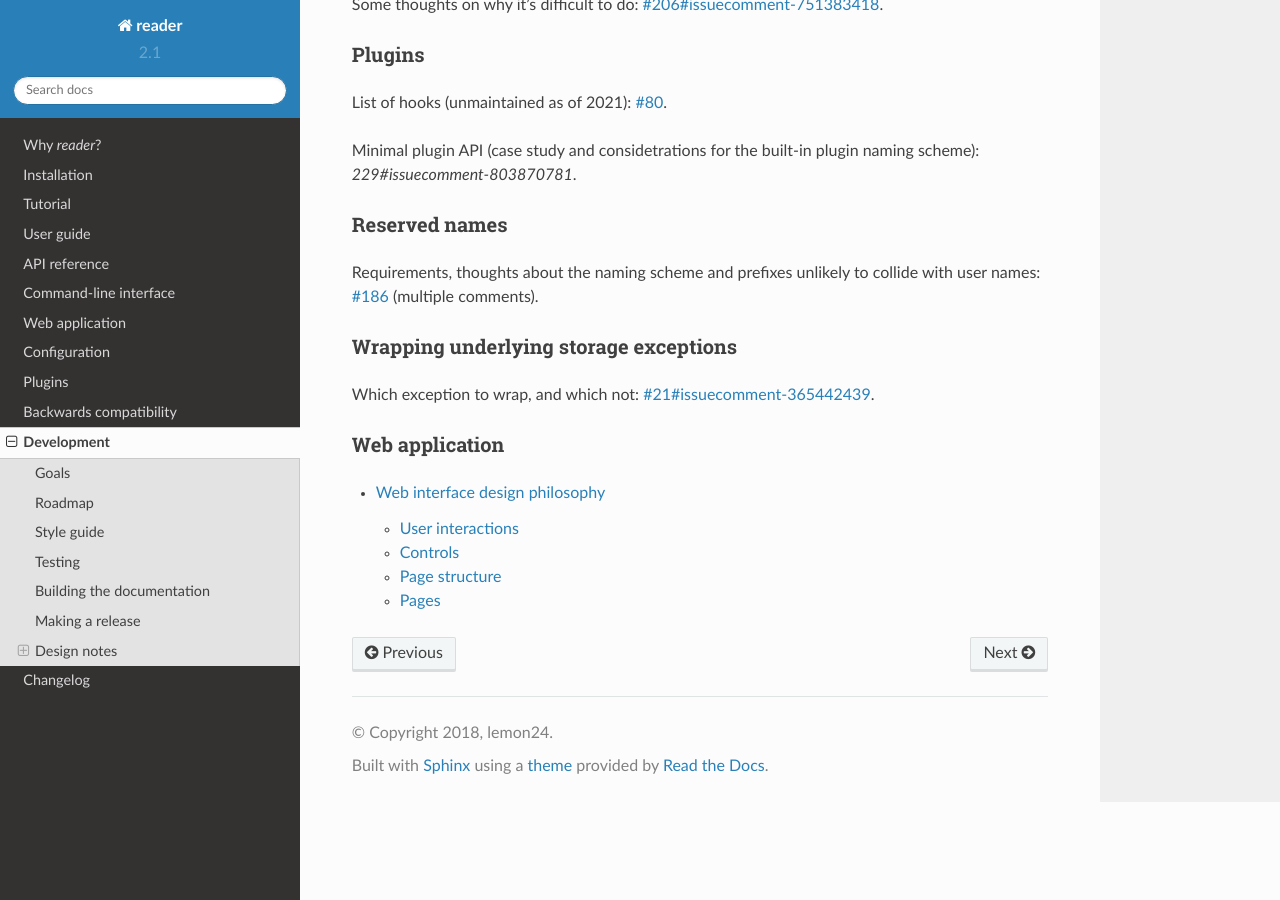
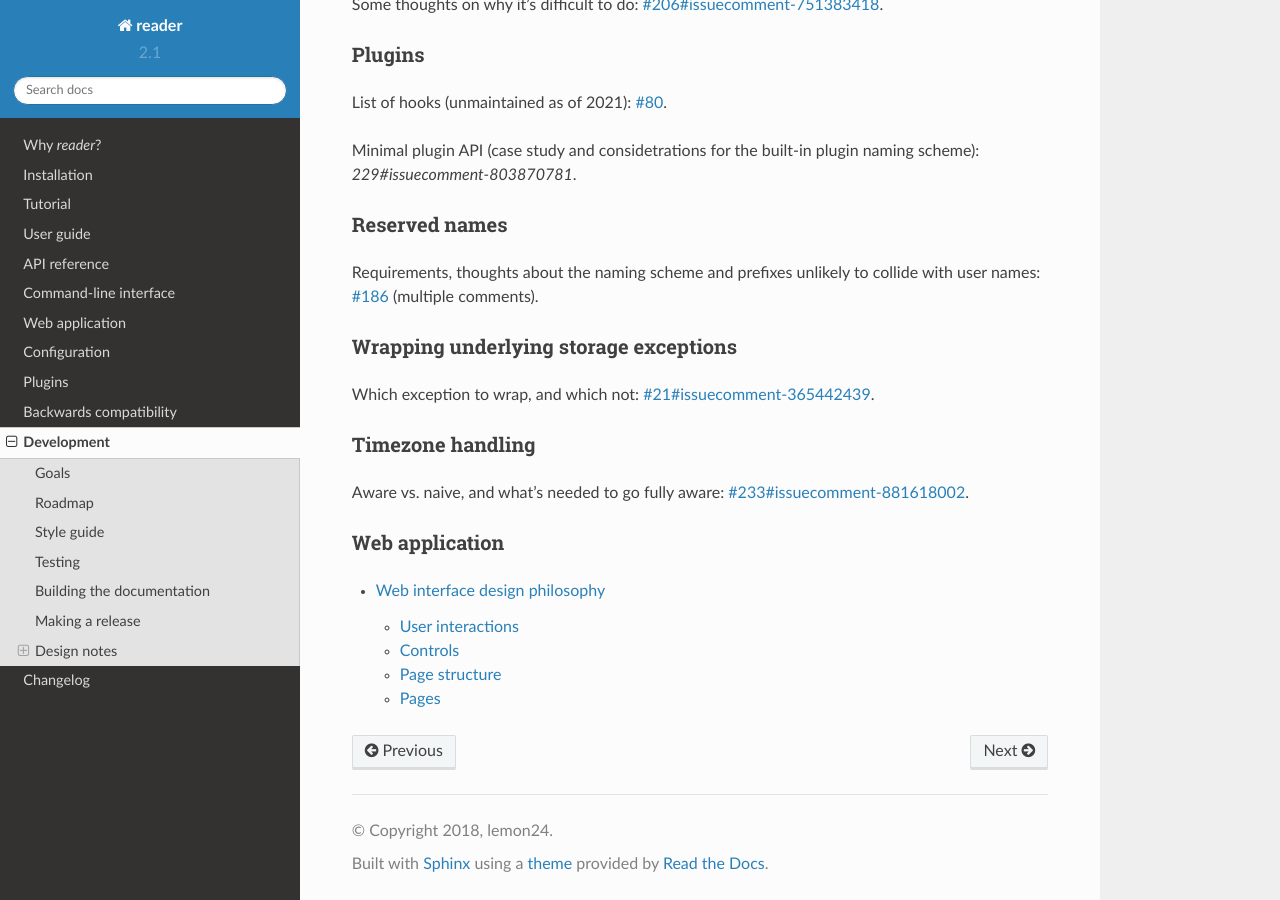
Before and after one commit to Alcides1123/reader, a Sphinx documentation site: the page built from docs/dev.rst, in a window 1280 px wide and 900 px high, scrolled down 6579 px. Built offline with Sphinx 7.4.7 and the Read the Docs theme 2.0.0, drawn with Linux system fonts in a browser that asks for light colours.

Commit message:
Dev notes.

```diff
--- a/docs/dev.rst
+++ b/docs/dev.rst
@@ -348,6 +348,12 @@ Wrapping underlying storage exceptions
 Which exception to wrap, and which not: :issue:`21#issuecomment-365442439`.
 
 
+Timezone handling
+~~~~~~~~~~~~~~~~~
+
+Aware vs. naive, and what's needed to go fully aware: :issue:`233#issuecomment-881618002`.
+
+
 Web application
 ~~~~~~~~~~~~~~~
 
```
